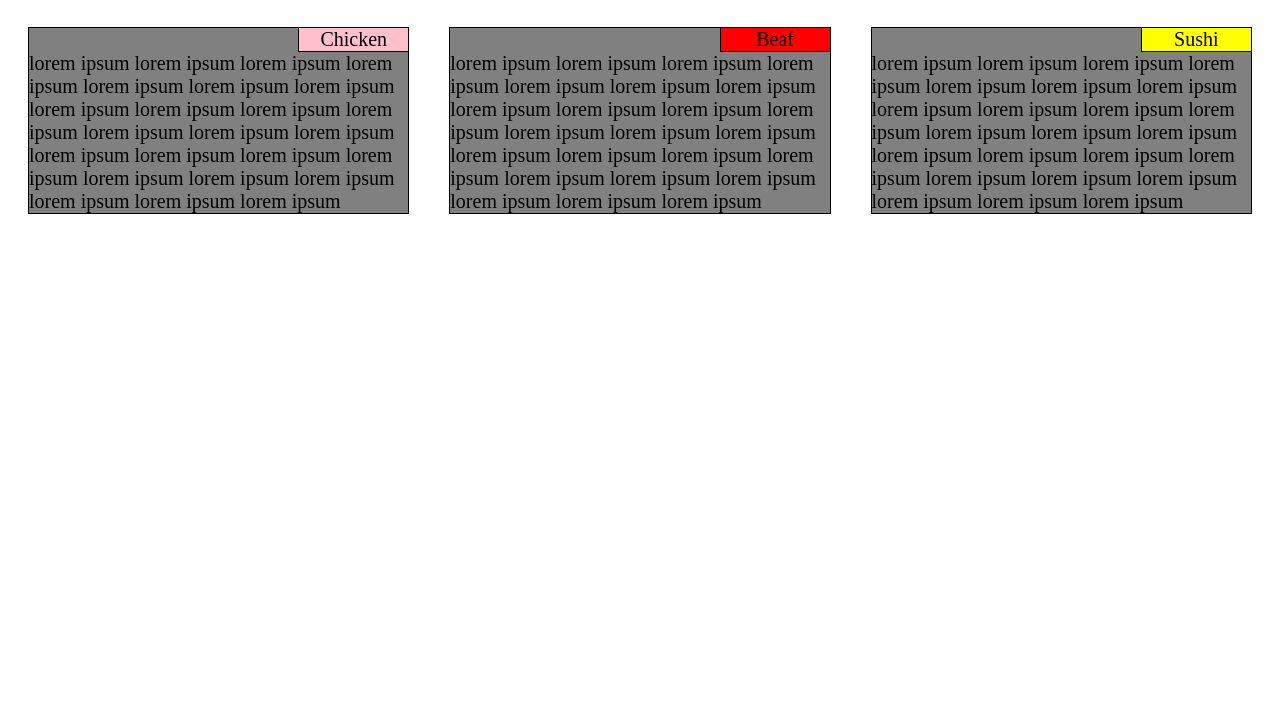
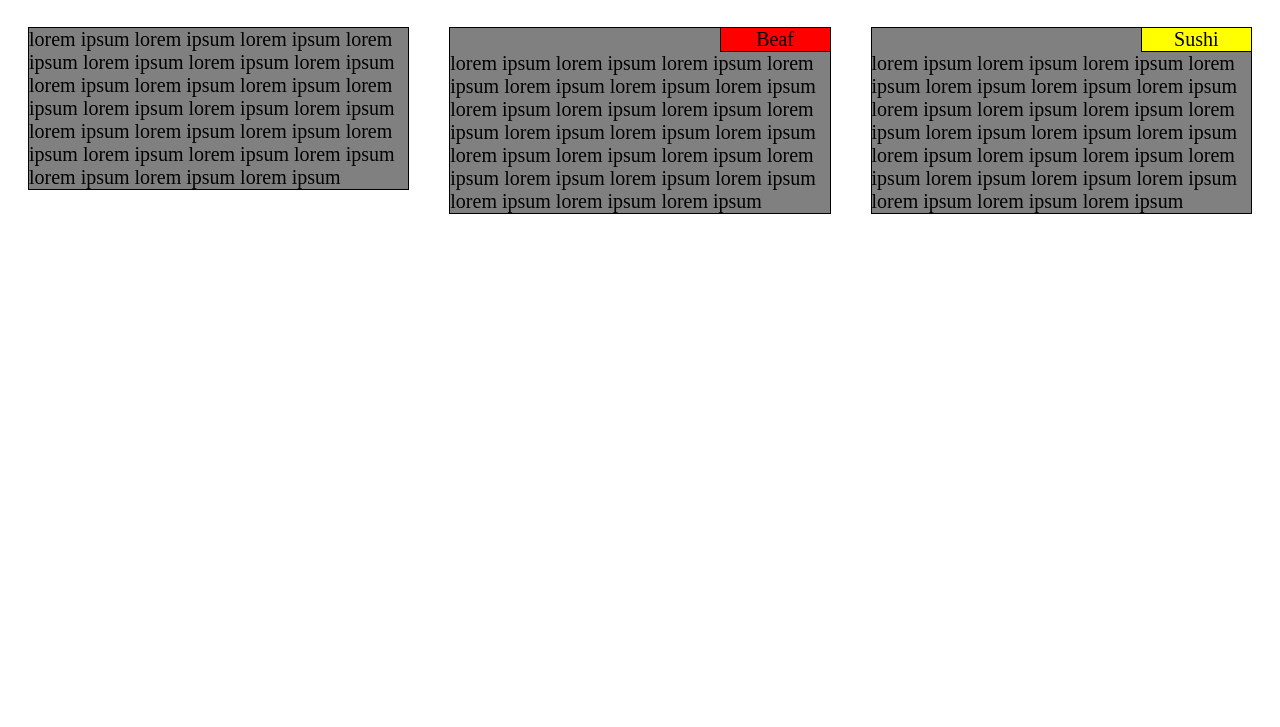
Before and after one commit to elpriyanshu/coursera-assignments, a plain HTML site: page module2-solution/index.html in a window 1280 px wide. Shown: the part 73-800 px from the top of the page. Drawn offline with Linux system fonts and the light colour scheme.

Commit message:
Updated Index.html
Corrected some mistakes

```diff
--- a/module2-solution/index.html
+++ b/module2-solution/index.html
@@ -14,7 +14,7 @@
 		<div class="row px-2">
 			<div class="col-lg-4 col-md-6 col-sm-12 parentDiv">
 				<div class="childDiv">
-					<div class="divspan"><span id="span1">Chicken</span></div>
+
 					<div>
 						lorem ipsum lorem ipsum lorem ipsum lorem ipsum
 						lorem ipsum lorem ipsum lorem ipsum lorem ipsum
```
